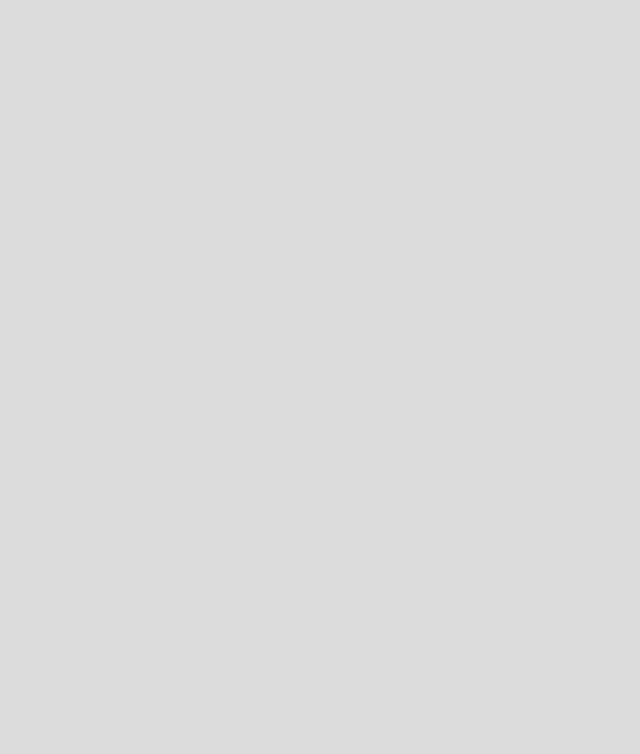
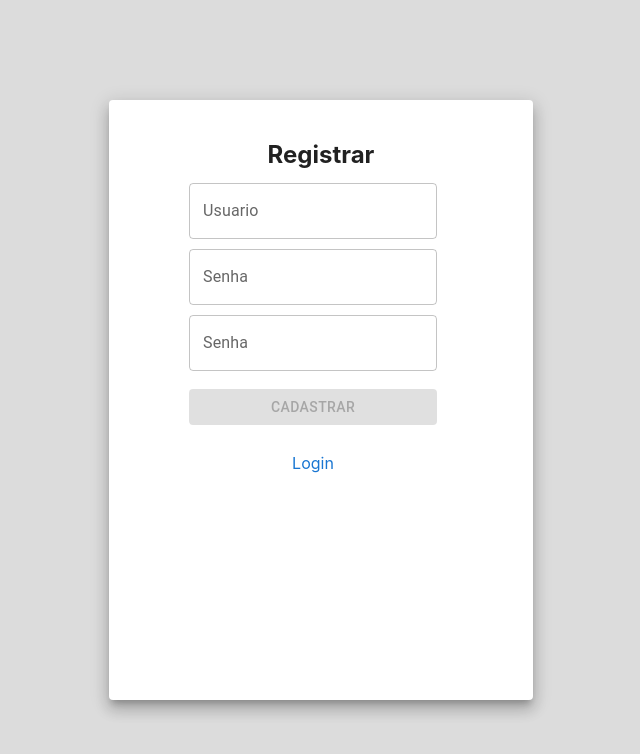
Before and after one commit to mateusfacundes/teste_front_end, a React (Create React App) app: page /auth/register in a window 1280 px wide. Before the commit this address had no page. Shown: the top 754 px of the page, without its empty margins (319-959 px from the left). Built offline with nearby package versions, Linux system fonts and the light colour scheme.

Commit message:
feet: register page

```diff
--- a/data/db.json
+++ b/data/db.json
@@ -2,16 +2,10 @@
   "users": [
     {
       "id": 1,
-      "username": "mateus",
+      "username": "admin",
       "password": "1234"
-    },
-    {
-      "username": "Mateus ",
-      "password": "1234",
-      "id": 2
     }
+
   ],
-  "schous": [
-
-  ]
+  "schous": []
 }
--- a/src/auth/Login/index.js
+++ b/src/auth/Login/index.js
@@ -10,9 +10,9 @@ import Grid from '@mui/material/Grid';
 import TextField from '@mui/material/TextField';
 import Button  from '@mui/material/Button';
 import Paper from '@mui/material/Paper';
+import Link from '@mui/material/Link';
 
 import { useNavigate } from "react-router-dom";
-import { margin } from '@mui/system';
 
 
 export default function Login() {
@@ -71,11 +71,9 @@ export default function Login() {
                 <Loading loading={isLoading}/>
                 {
                     isError ?
-                    (
-                        <Alert severity="error">Usuraio não cadastrado ou senha inválida</Alert>
-                    )
+                    <Alert severity="error">Usuraio não cadastrado ou senha inválida</Alert>
                     :
-                    ('')
+                    ''
                 }
                 <Grid align='center'  sx={12}>
                     <h2>Entrar</h2>
@@ -92,6 +90,13 @@ export default function Login() {
                     <Grid align='center' xs={12} sx={{margin: '10px'}}>
                         <Button type='submit' color='primary' variant="contained" style={btnstyle} onClick={handleSubmitLogin} fullWidth>Entrar </Button>
                     </Grid>
+                    <Grid align='center' xs={12} sx={{margin: '10px'}}>
+                        <Link onClick={() => navigate('/auth/register')} underline="none">
+                            Registrar
+                        </Link>
+                    </Grid>
+
+
                 </Grid>
 
             </Paper>
--- /dev/null
+++ b/src/auth/Register/index.js
@@ -0,0 +1,132 @@
+import React, { useState} from 'react';
+
+import axios from 'axios';
+import config from '../../config.json';
+
+import Loading from '../../components/loading';
+
+import Alert from '@mui/material/Alert';
+import Grid from '@mui/material/Grid';
+import TextField from '@mui/material/TextField';
+import Button  from '@mui/material/Button';
+import Paper from '@mui/material/Paper';
+import Link from '@mui/material/Link';
+
+import { useNavigate } from "react-router-dom";
+
+export default function Register() {
+    const [isLoading, setIsLoading] = useState(false);
+    const [isError, setIsError] = useState(false);
+    const [errorMessage, setErrorMessage] = useState('');
+    const [isValid, setIsValid] = useState(true);
+
+    const navigate = useNavigate();
+
+    const handleSubmitLogin = async (event) => {
+
+
+        event.preventDefault();
+        setIsLoading(true)
+
+        const username = document.getElementById('username').value;
+        const password = document.getElementById('password').value;
+
+        const data = {"username": username, "password": password};
+
+        await axios.get(config.local_db_url+"/users?username="+username)
+        .then((response) =>{
+            if(response.data.length === 0){
+
+                axios.post(config.local_db_url+"/users", data)
+                .then((response) => {
+                    setIsLoading(false)
+                    localStorage.clear();
+                    localStorage.setItem('user-token', response.data.username);
+                    navigate("/");
+                })
+
+            }else{
+                setIsError(true)
+                setErrorMessage('Usuario já cadastrado')
+                setIsLoading(false);
+            }
+
+            console.log(response.data);
+        })
+
+
+    }
+
+    const handleChange = (event) =>{
+        event.preventDefault();
+
+        const username = document.getElementById('username').value;
+        const password = document.getElementById('password').value;
+        const confirmpassword = document.getElementById('confirmpassword').value;
+
+        if (username !== '' && password !== '' && confirmpassword !== ''){
+            if(password === confirmpassword){
+                setIsError(false)
+                setIsValid(false);
+
+            }
+            else{
+                setIsError(true)
+                setErrorMessage('Senha e Confirmação de senha devem ser iguais')
+            }
+
+        }
+        else{
+            setIsValid(true);
+        }
+    }
+
+    const paperStyle={padding :20,height:'70vh',width:'30%'}
+
+    const btnstyle={margin:'8px 0'}
+    return(
+        <Grid
+        container
+        spacing={0}
+        direction="column"
+        alignItems="center"
+        justifyContent="center"
+        style={{ minHeight: '100vh' }}
+        >
+            <Paper elevation={10} style={paperStyle} sx={{minWidth: 250, maxWidth: 500}}>
+                <Loading loading={isLoading}/>
+                {
+                    isError ?
+                    <Alert severity="error">{errorMessage}</Alert>
+                    :
+                    ''
+                }
+                <Grid align='center'  sx={12}>
+                    <h2>Registrar</h2>
+                </Grid>
+
+                <Grid container spacing={2} >
+                    <form onChange={handleChange} style={{margin: '0 auto'}}>
+                        <Grid align='center' xs={12} sx={{margin: '10px'}}>
+                            <TextField id='username' label='Usuario'  variant="outlined" fullWidth  />
+                        </Grid>
+                        <Grid align='center' xs={12} sx={{margin: '10px'}}>
+                            <TextField  id='password' label='Senha'  type='password' variant="outlined" fullWidth />
+                        </Grid>
+                        <Grid align='center' xs={12} sx={{margin: '10px'}}>
+                            <TextField  id='confirmpassword' label='Senha'  type='password' variant="outlined" fullWidth />
+                        </Grid>
+                        <Grid align='center' xs={12} sx={{margin: '10px'}}>
+                            <Button type='submit' color='primary' disabled={isValid} variant="contained" style={btnstyle} onClick={handleSubmitLogin} fullWidth>Cadastrar </Button>
+                        </Grid>
+                    </form>
+                    <Grid align='center' xs={12} sx={{margin: '10px'}}>
+                        <Link onClick={() => navigate('/auth/login')} underline="none">
+                            Login
+                        </Link>
+                    </Grid>
+                </Grid>
+            </Paper>
+        </Grid>
+    )
+}
--- a/src/index.js
+++ b/src/index.js
@@ -3,6 +3,7 @@ import ReactDOM from 'react-dom/client';
 import './index.css';
 import App from './App';
 import Login from './auth/Login';
+import Register from './auth/Register';
 import { BrowserRouter, Route, Routes } from 'react-router-dom';
 
 import ProtectedRoute from './util/ProtectedRoute';
@@ -20,6 +21,7 @@ root.render(
 			<Routes>
 				<Route path='/auth' element={<Auth />}>
 					<Route path='login' element={<Login />} />
+					<Route path='register' element={<Register />} />
 				</Route>
 				<Route path="/" element={<App />}>
 					<Route path='' element={
```
